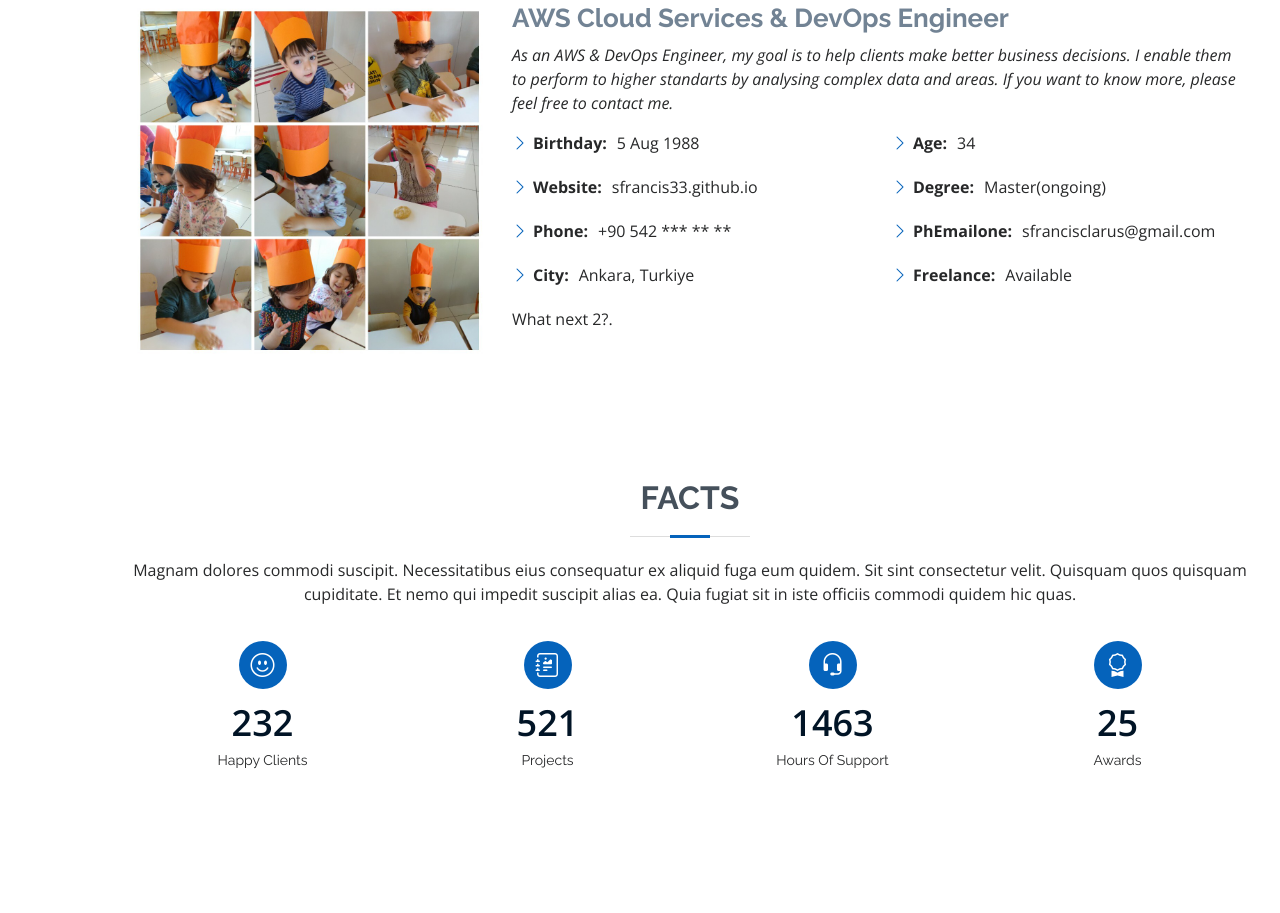
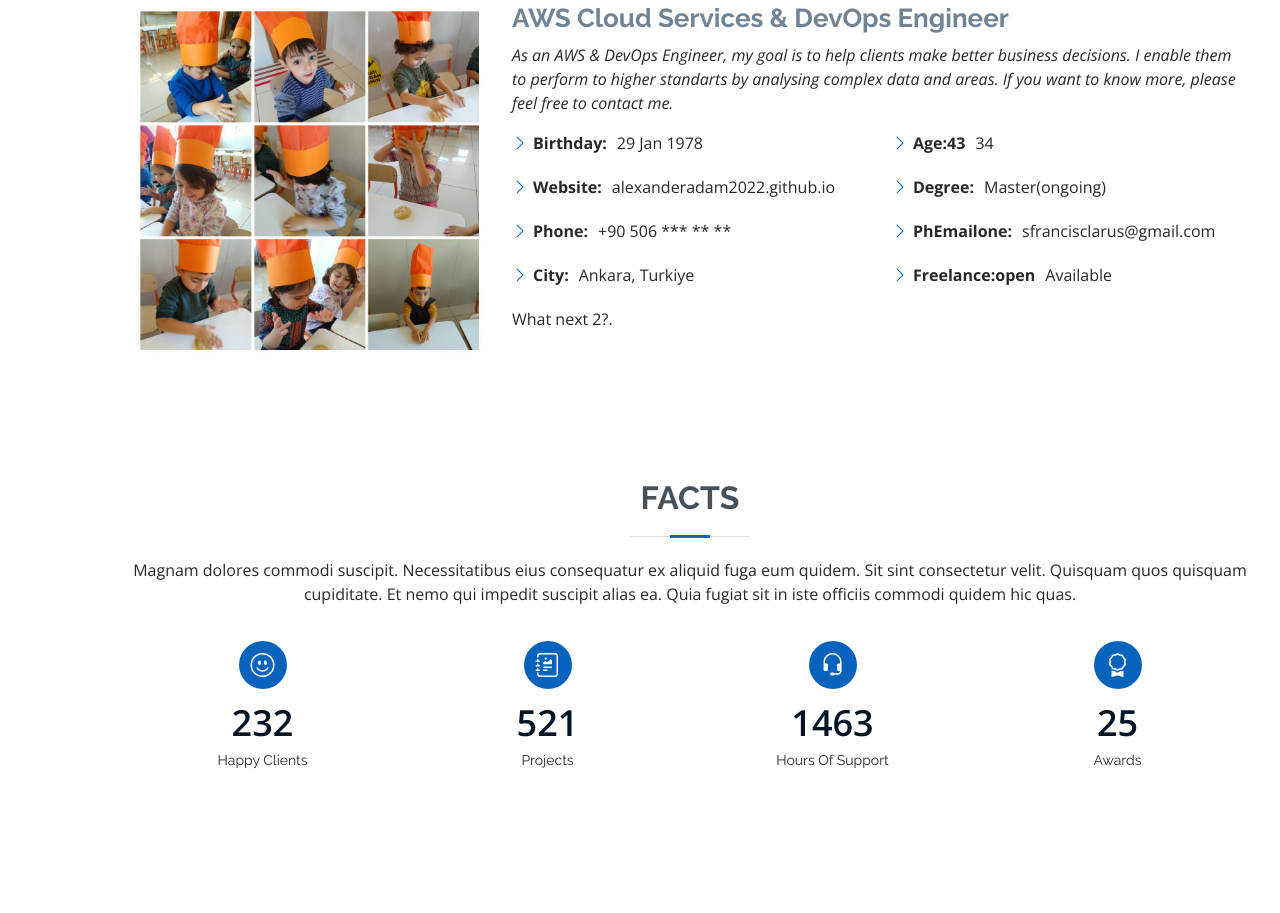
Before and after one commit to alexanderadam2022/alexanderadam2022.github.io, a plain HTML site: page index.html in a window 1280 px wide. Shown: the part 989-1902 px from the top of the page. Drawn offline with nearby package versions, Linux system fonts and the light colour scheme.

Commit message:
Update index.html

```diff
--- a/index.html
+++ b/index.html
@@ -94,18 +94,18 @@
             <div class="row">
               <div class="col-lg-6">
                 <ul>
-                  <li><i class="bi bi-chevron-right"></i> <strong>Birthday:</strong> <span>5 Aug 1988</span></li>
-                  <li><i class="bi bi-chevron-right"></i> <strong>Website:</strong> <span>sfrancis33.github.io</span></li>
-                  <li><i class="bi bi-chevron-right"></i> <strong>Phone:</strong> <span>+90 542 *** ** **</span></li>
+                  <li><i class="bi bi-chevron-right"></i> <strong>Birthday:</strong> <span>29 Jan 1978</span></li>
+                  <li><i class="bi bi-chevron-right"></i> <strong>Website:</strong> <span>alexanderadam2022.github.io</span></li>
+                  <li><i class="bi bi-chevron-right"></i> <strong>Phone:</strong> <span>+90 506 *** ** **</span></li>
                   <li><i class="bi bi-chevron-right"></i> <strong>City:</strong> <span>Ankara, Turkiye</span></li>
                 </ul>
               </div>
               <div class="col-lg-6">
                 <ul>
-                  <li><i class="bi bi-chevron-right"></i> <strong>Age:</strong> <span>34</span></li>
+                  <li><i class="bi bi-chevron-right"></i> <strong>Age:43</strong> <span>34</span></li>
                   <li><i class="bi bi-chevron-right"></i> <strong>Degree:</strong> <span>Master(ongoing) </span></li>
                   <li><i class="bi bi-chevron-right"></i> <strong>PhEmailone:</strong> <span>sfrancisclarus@gmail.com</span></li>
-                  <li><i class="bi bi-chevron-right"></i> <strong>Freelance:</strong> <span>Available</span></li>
+                  <li><i class="bi bi-chevron-right"></i> <strong>Freelance:open</strong> <span>Available</span></li>
                 </ul>
               </div>
             </div>
```
